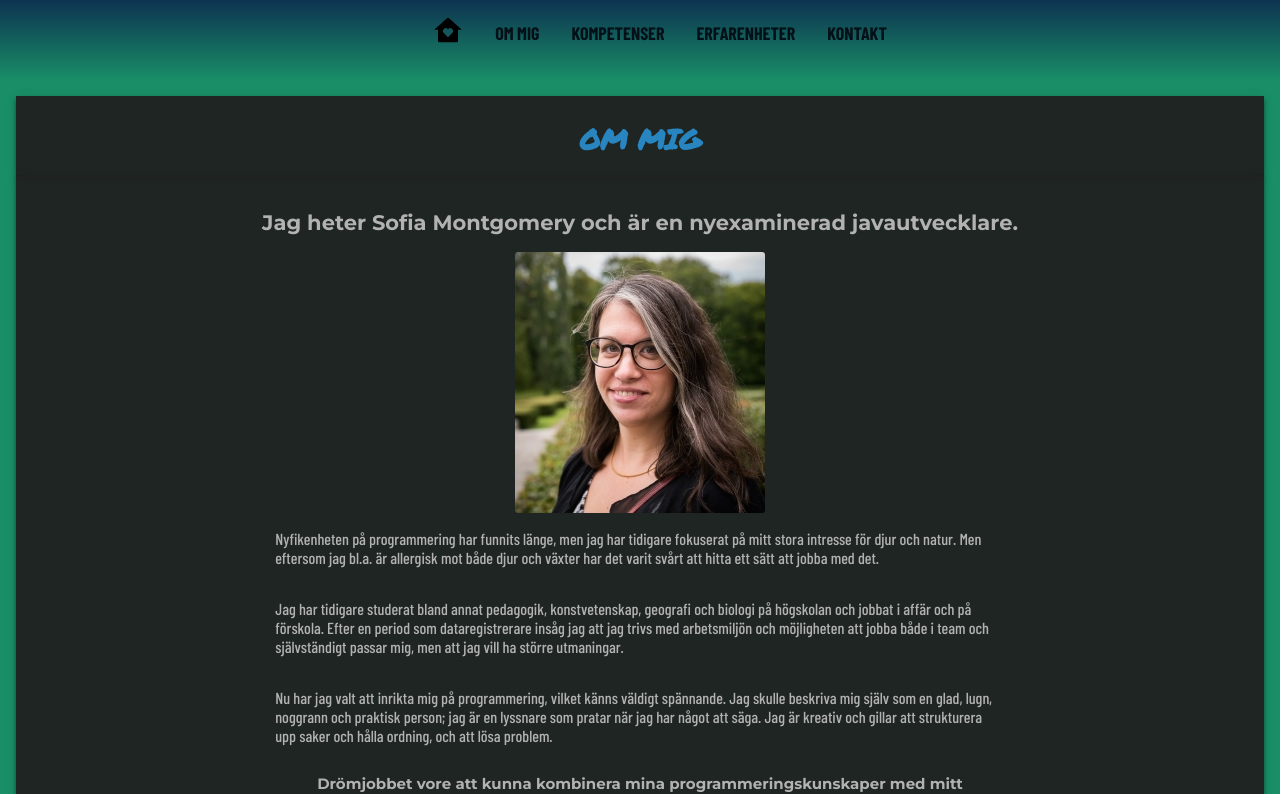
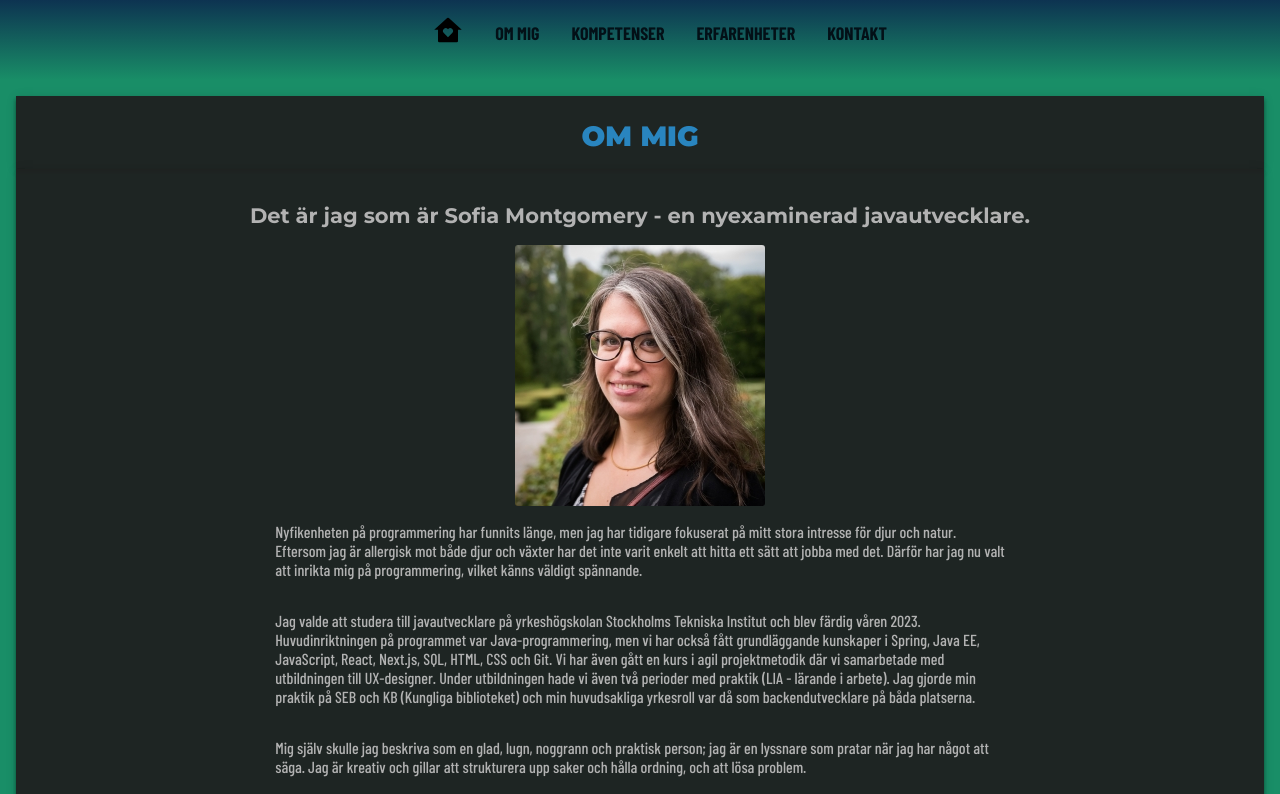
Before and after one commit to fiamont/portfolio, a Next.js app: page /ommig in a window 1280 px wide. Shown: the top 794 px of the page. Built offline with nearby package versions, Linux system fonts and the light colour scheme; a web font is replaced by a local one.

Commit message:
clickoutside navbar-function, updated texts

```diff
--- a/components/About.jsx
+++ b/components/About.jsx
@@ -6,7 +6,7 @@ const About = () => {
   return (
     <div className={style.AboutMe}>
       <h2 className={style.heading}>
-        Jag heter Sofia Montgomery och är en nyexaminerad javautvecklare.
+        Det är jag som är Sofia Montgomery - en nyexaminerad javautvecklare.
       </h2>
       <div className={style.Photo}>
         <Image
@@ -21,23 +21,29 @@ const About = () => {
         <div className={style.textpart2}>
           <p>
             Nyfikenheten på programmering har funnits länge, men jag har
-            tidigare fokuserat på mitt stora intresse för djur och natur. Men
-            eftersom jag bl.a. är allergisk mot både djur och växter har det
-            varit svårt att hitta ett sätt att jobba med det.
+            tidigare fokuserat på mitt stora intresse för djur och natur.
+            Eftersom jag är allergisk mot både djur och växter har det inte
+            varit enkelt att hitta ett sätt att jobba med det. Därför har jag nu
+            valt att inrikta mig på programmering, vilket känns väldigt
+            spännande.
           </p>
           <p>
-            Jag har tidigare studerat bland annat pedagogik, konstvetenskap,
-            geografi och biologi på högskolan och jobbat i affär och på
-            förskola. Efter en period som dataregistrerare insåg jag att jag
-            trivs med arbetsmiljön och möjligheten att jobba både i team och
-            självständigt passar mig, men att jag vill ha större utmaningar.
+            Jag valde att studera till javautvecklare på yrkeshögskolan
+            Stockholms Tekniska Institut och blev färdig våren 2023.
+            Huvudinriktningen på programmet var Java-programmering, men vi har
+            också fått grundläggande kunskaper i Spring, Java EE, JavaScript,
+            React, Next.js, SQL, HTML, CSS och Git. Vi har även gått en kurs i
+            agil projektmetodik där vi samarbetade med utbildningen till
+            UX-designer. Under utbildningen hade vi även två perioder med
+            praktik (LIA - lärande i arbete). Jag gjorde min praktik på SEB och
+            KB (Kungliga biblioteket) och min huvudsakliga yrkesroll var då som
+            backendutvecklare på båda platserna.
           </p>
           <p>
-            Nu har jag valt att inrikta mig på programmering, vilket känns
-            väldigt spännande. Jag skulle beskriva mig själv som en glad, lugn,
-            noggrann och praktisk person; jag är en lyssnare som pratar när jag
-            har något att säga. Jag är kreativ och gillar att strukturera upp
-            saker och hålla ordning, och att lösa problem.
+            Mig själv skulle jag beskriva som en glad, lugn, noggrann och
+            praktisk person; jag är en lyssnare som pratar när jag har något att
+            säga. Jag är kreativ och gillar att strukturera upp saker och hålla
+            ordning, och att lösa problem.
           </p>
           <h2 className={style.heading2}>
             Drömjobbet vore att kunna kombinera mina programmeringskunskaper med
--- a/components/Intro.jsx
+++ b/components/Intro.jsx
@@ -6,7 +6,7 @@ const Intro = () => {
     <div className={style.Intro}>
       <div className={style.IntroSquare}>
         <h2 className={style.Rubrik}>
-          Välkommen till min portfolio! Jag är en nyexaminerad javautvecklare.
+          Välkommen till min portfolio! Jag är nyexaminerad javautvecklare.
         </h2>
         <div className={style.Text}>
           <p className={style.P}>
--- a/components/Navbar.jsx
+++ b/components/Navbar.jsx
@@ -1,9 +1,9 @@
 import Link from "next/link";
 import style from "../styles/Navbar.module.css";
-import React, { useState, useEffect } from "react";
+import React, { useState, useEffect, useRef, forwardRef } from "react";
 import { RiHomeHeartFill } from "react-icons/ri";
 
-const Navbar = () => {
+const Navbar = forwardRef((_, ref) => {
   const [toggleMenu, setToggleMenu] = useState(false);
   const [screenWidth, setScreenWidth] = useState();
 
@@ -26,8 +26,26 @@ const Navbar = () => {
     };
   }, []);
 
+  const navbarRef = useRef(null);
+
+  useEffect(() => {
+    function handleClickOutsideMenu(event) {
+      if (
+        navbarRef.current &&
+        !navbarRef.current.contains(event.target) &&
+        toggleMenu
+      ) {
+        setToggleMenu(false);
+      }
+    }
+    document.addEventListener("mousedown", handleClickOutsideMenu);
+    return () => {
+      document.removeEventListener("mousedown", handleClickOutsideMenu);
+    };
+  }, [toggleMenu]);
+
   return (
-    <div className={style.Navbar}>
+    <div className={style.Navbar} ref={ref}>
       <div className={style.buttons}>
         <div className={style.homeIconMobile}>
           <Link href="/" passHref>
@@ -71,6 +89,6 @@ const Navbar = () => {
       )}
     </div>
   );
-};
+});
 
 export default Navbar;
--- a/styles/HomeTop.module.css
+++ b/styles/HomeTop.module.css
@@ -24,7 +24,6 @@
   text-align: center;
   color: rgb(41, 133, 191);
   margin-top: 0;
-  font-family: var(--fontfamily-large-heading);
 }
 
 .Icons {
--- a/styles/Pageheader.module.css
+++ b/styles/Pageheader.module.css
@@ -18,6 +18,7 @@
   margin-bottom: 0;
   text-transform: uppercase;
   font-size: 28px;
-  font-family: var(--fontfamily-large-heading);
+  font-weight: 900;
+  /* font-family: var(--fontfamily-large-heading); */
   color: rgb(41, 133, 191);
 }
```
